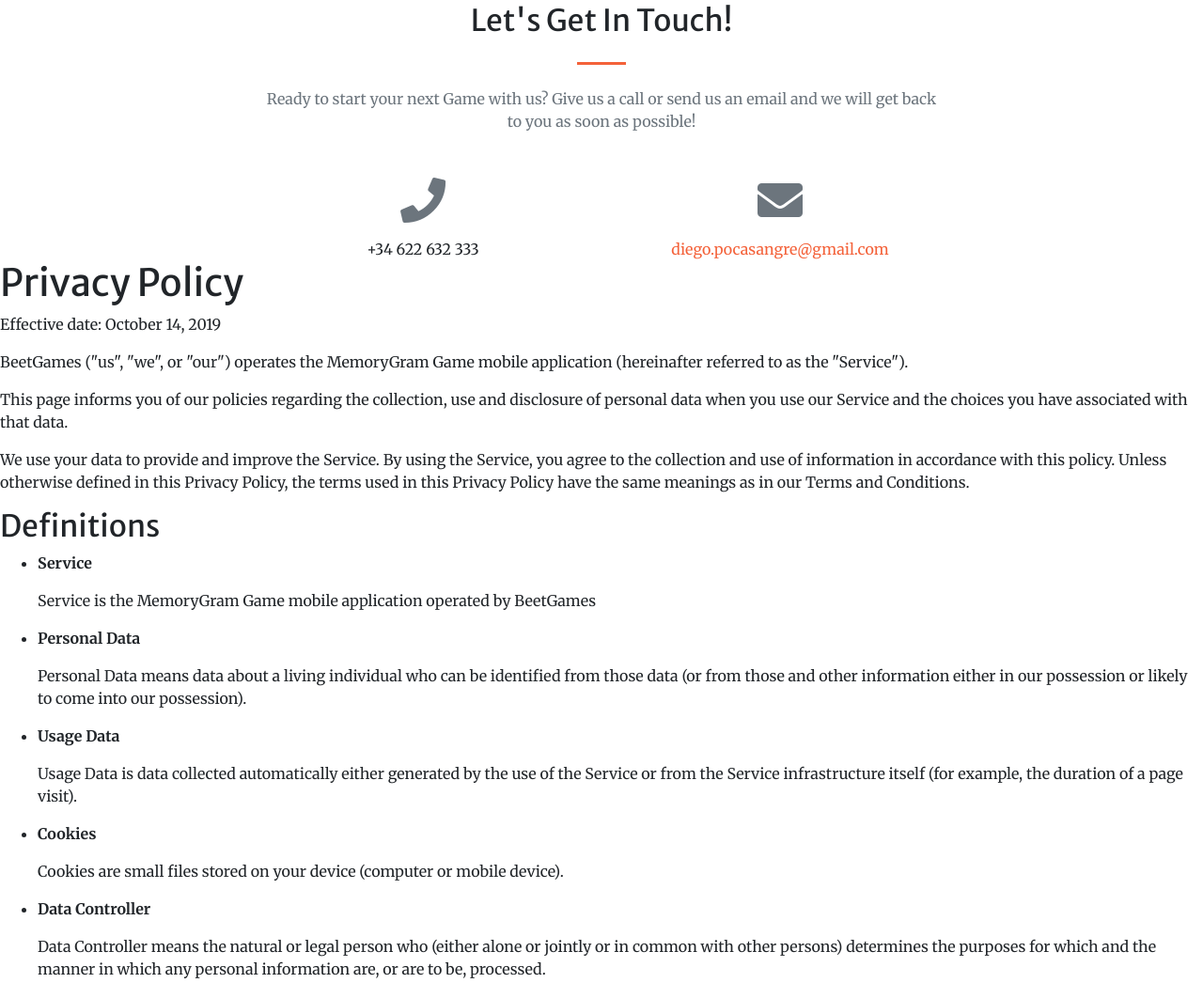
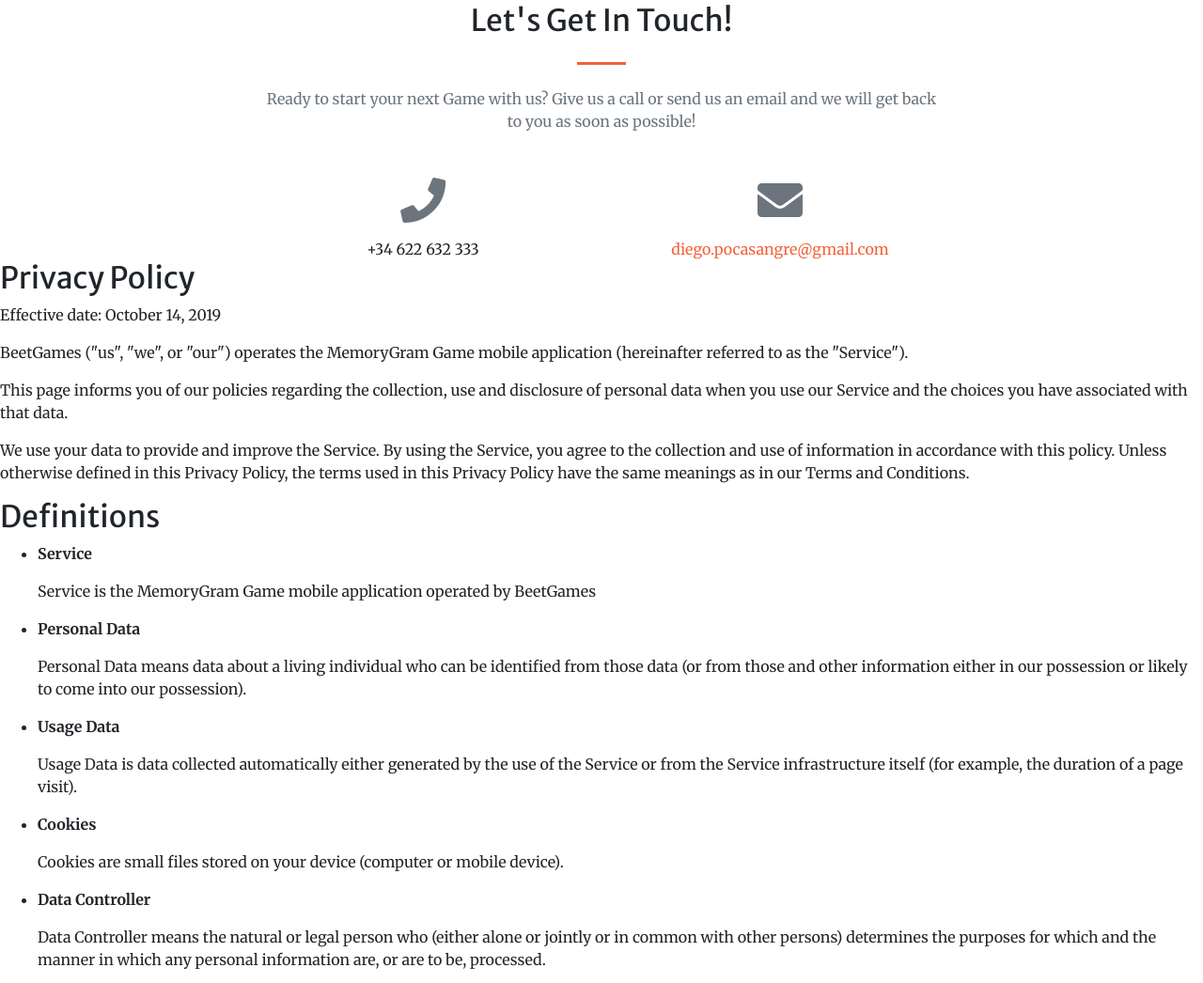
Before and after one commit to Beet-Games/Beet-Games.github.io, a website with bundled scripts: page index.html in a window 1280 px wide. Shown: the part 2855-3901 px from the top of the page at 94% size. Built offline with nearby package versions, Linux system fonts and the light colour scheme.

Commit message:
Update index.html

```diff
--- a/index.html
+++ b/index.html
@@ -242,7 +242,9 @@
       </div>
     </div>
 
-<h1>Privacy Policy</h1>
+
+
+<h2>Privacy Policy</h2>
 
 
 <p>Effective date: October 14, 2019</p>
```
